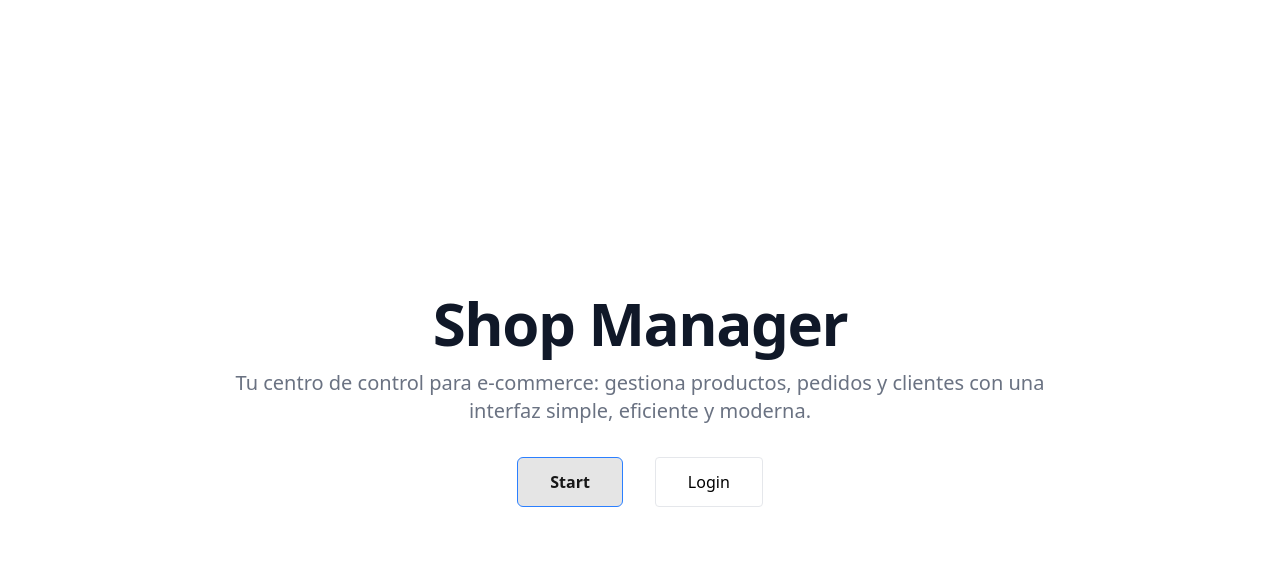
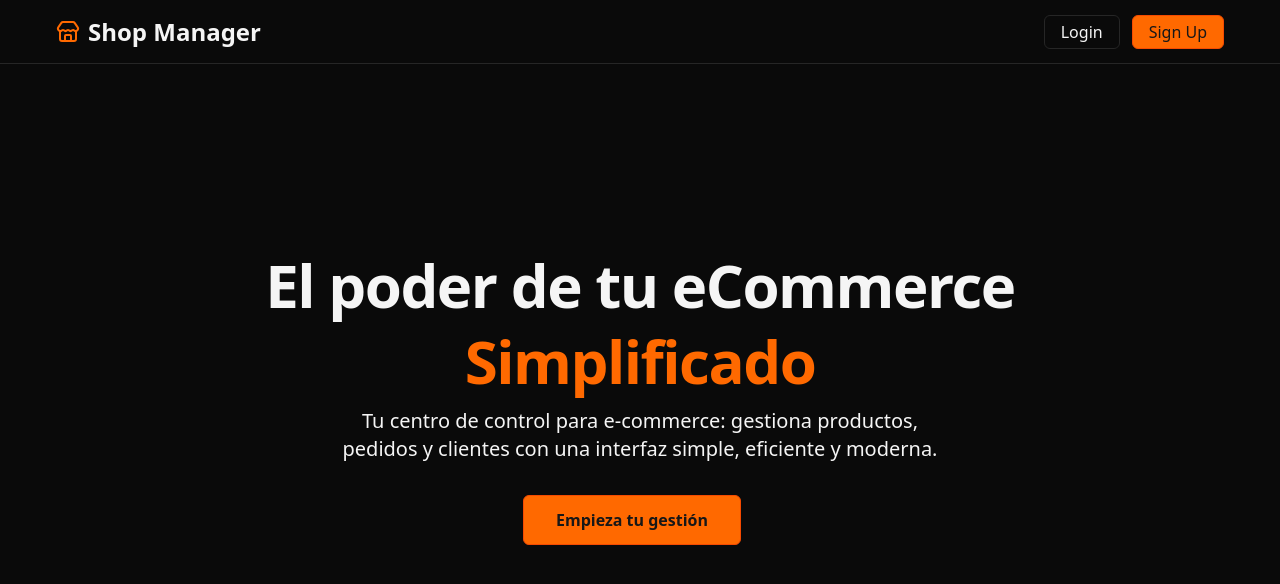
Before and after one commit to ncastellanosort/flowerp, a React (Vite) app: page / in a window 1280 px wide. Shown: the top 584 px of the page. Built offline with nearby package versions, Linux system fonts and the light colour scheme.

Commit message:
feat: new styles on home and new navbar

```diff
--- a/src/pages/home.tsx
+++ b/src/pages/home.tsx
@@ -1,28 +1,60 @@
 import { Link } from "react-router-dom";
-import Button from "../components/ui/button";
+import { Store } from "lucide-react";
 
 function Home() {
   return (
-    <section className="bg-white w-full h-screen flex items-center justify-center">
-      <div className="py-8 px-4 max-w-screen-xl text-center">
-          <h1 className="mb-4 text-4xl font-extrabold tracking-tight leading-none text-gray-900 md:text-5xl lg:text-6xl">
-              Shop Manager
+    <>
+    <nav className="fixed top-0 w-full h-16 border-b border-neutral-800 flex justify-center">
+      <div className="max-w-screen-xl w-full flex items-center justify-between px-14">
+        <div className="flex items-center gap-2">
+          <Store className="text-orange-500" />
+          <p className="text-neutral-100 text-2xl font-bold">Shop Manager</p>
+        </div>
+
+        <div className="flex items-center gap-3">
+          <button className="cursor-pointer font-medium py-1 px-4 text-neutral-100 rounded-md bg-neutral-950 hover:bg-neutral-900 border border-neutral-800 transition duration-150">
+            Login
+          </button>
+          <button className="cursor-pointer font-medium py-1 px-4 text-neutral-900 rounded-md bg-orange-500 border border-orange-600 hover:bg-neutral-950 hover:text-neutral-100 hover:border hover:border-neutral-800 transition duration-150">
+            Sign Up
+          </button>
+        </div>
+      </div>
+    </nav>
+
+    <section className="w-full h-screen flex items-center justify-center">
+      <div className="py-8 px-4 max-w-screen-lg text-center">
+          <h1 className="mb-4 text-4xl font-extrabold tracking-tight leading-none text-neutral-100 md:text-5xl lg:text-6xl">
+          El poder de tu eCommerce
           </h1>
-          <p className="mb-8 text-lg font-normal text-gray-500 lg:text-xl sm:px-16 lg:px-48">
+          <h2 className="mb-4 text-4xl font-extrabold tracking-tight leading-none text-orange-500 md:text-5xl lg:text-6xl">Simplificado</h2>
+          <p className="mb-8 text-lg font-normal text-neutral-100 lg:text-xl sm:px-16 lg:px-48">
           Tu centro de control para e-commerce: gestiona productos, pedidos y clientes con una interfaz simple, eficiente y moderna.
           </p>
-          <div className="flex flex-row w-24 justify-center items-center m-auto">
+          <div className="w-full flex flex-row justify-center items-center">
             <Link to="/signup" className="mr-4">
-                <Button className="border border-blue-500">
-                Start
-                </Button>
-            </Link>
-            <Link to="/login" className="ml-4">
-              <button className="border border-gray-200 rounded py-3 px-8 w-full hover:bg-gray-300">Login</button>
+                <button className="
+               py-3 px-8 w-full
+               text-neutral-900
+               font-bold
+               rounded-md
+               bg-orange-500
+               border border-orange-600
+               hover:bg-neutral-950
+               hover:text-neutral-100
+               hover:border
+               hover:border-neutral-800
+               animation
+               duration-150
+               cursor-pointer
+                ">
+                Empieza tu gestión
+                </button>
             </Link>
           </div>
       </div>
     </section>
+    </>
   );
 }
 
```
